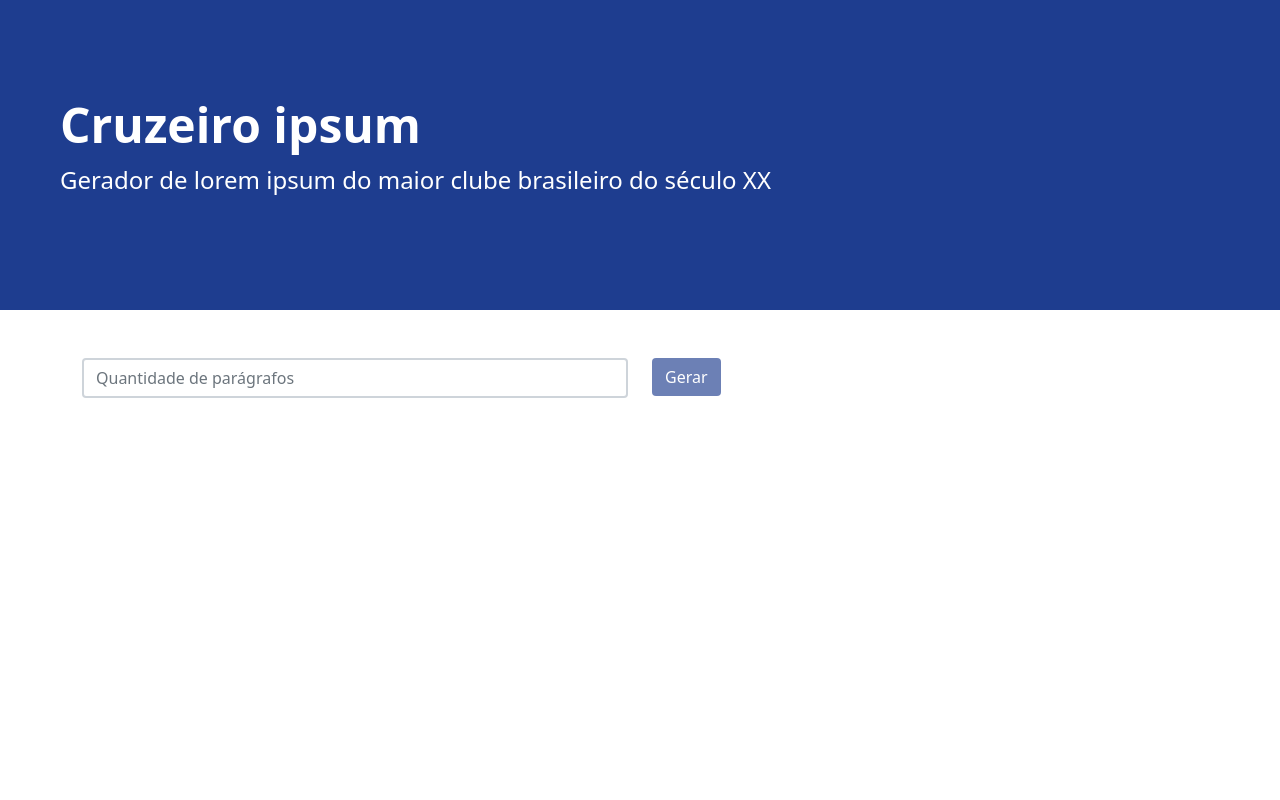
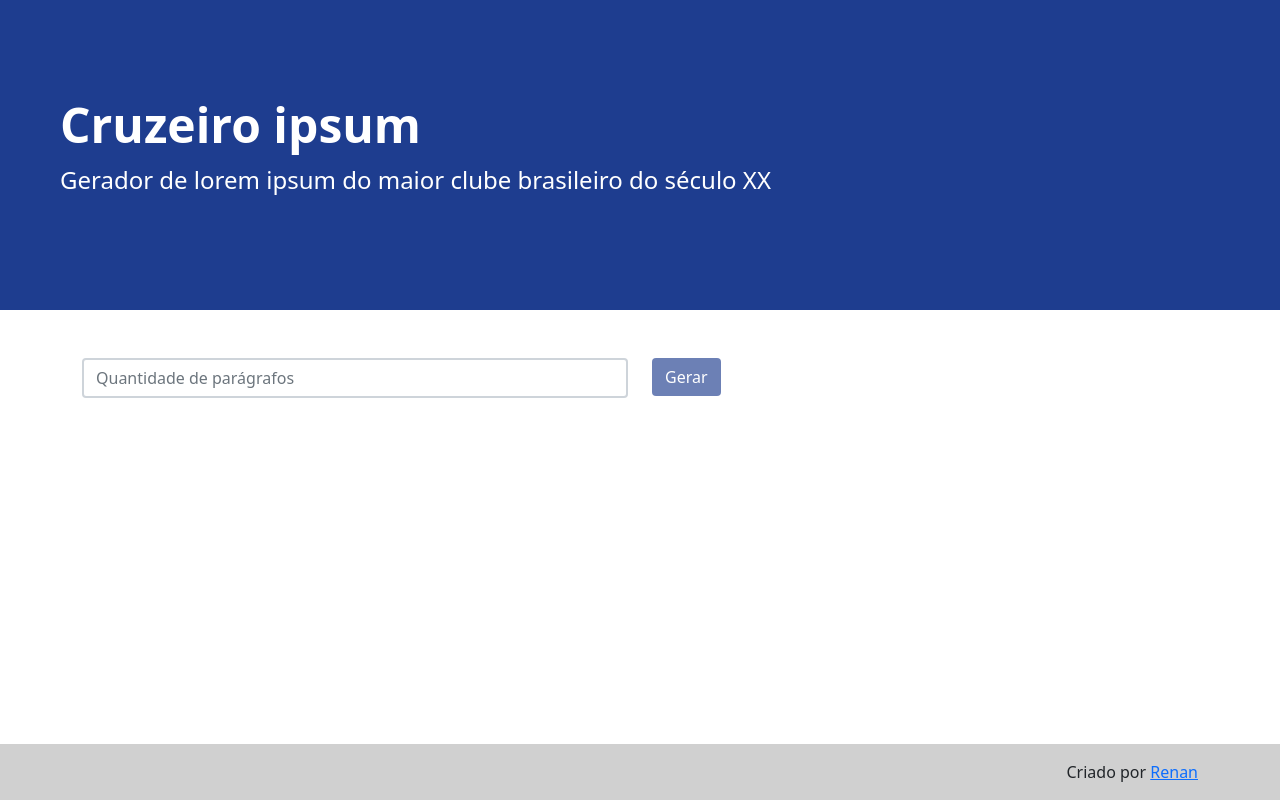
Before and after one commit to ressenzo/cruzeiro-ipsum-generator, a React (Create React App) app: page / in a window 1280 px wide. Built offline with nearby package versions, Linux system fonts and the light colour scheme.

Commit message:
Creating footer and setting its style

```diff
--- a/src/App.tsx
+++ b/src/App.tsx
@@ -1,4 +1,4 @@
-import { FormEvent, useRef, useState } from "react";
+import { FormEvent, useEffect, useRef, useState } from "react";
 import Button from "./components/Button/Button";
 import Form from "./components/Form/Form";
 import Header from "./components/Header/Header";
@@ -19,6 +19,12 @@
   const [showButton, setShowButton] = useState<boolean>(false);
 
   const textDiv = useRef<HTMLDivElement>(null);
+
+  useEffect(() => {
+    document.body.style.position = 'relative';
+    document.body.style.minHeight = '100vh';
+    document.body.style.paddingBottom = '90px';
+  }, [])
 
   const generateIpsum = (e: FormEvent<HTMLFormElement>) => {
 
@@ -100,6 +106,7 @@
     <>
       <Header />
 
+      <main>
         <div className="container mt-5">
           <Form
             onSubmit={generateIpsum}
@@ -127,6 +134,20 @@
             </div>
           </div>
         </div>
+      </main>
+
+      <footer className="py-3 mt-5 text-end" style={{
+        backgroundColor: "#D0D0D0",
+        position: 'absolute',
+        width: '100%',
+        bottom: 0
+      }}>
+        <div className="container">
+          <div className="col">
+            Criado por <a href="https://github.com/ressenzo">Renan</a>
+          </div>
+        </div>
+      </footer>
     </>
   )
 }
```
Lines whose indentation alone changed are shown as unchanged.
